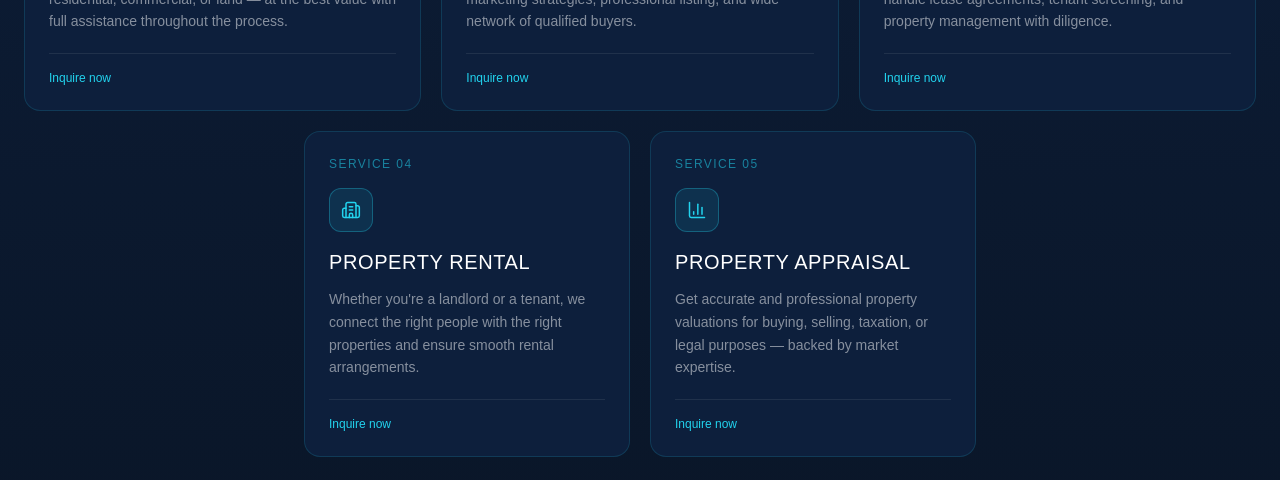
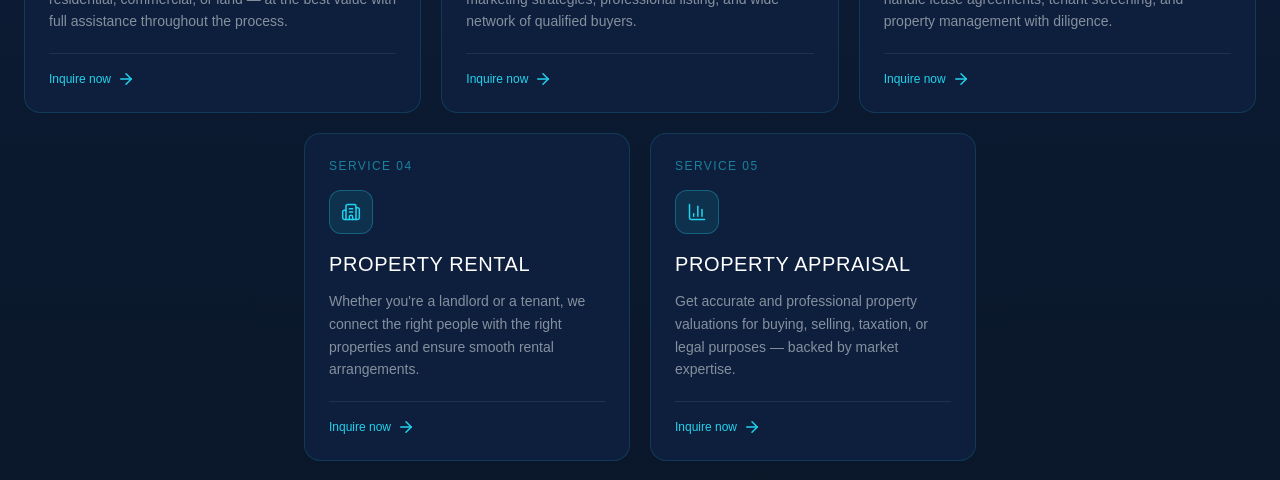
Before and after one commit to austhiiin/flavian-realty, a React (Vite) app: page / in a window 1280 px wide. Shown: the part 2317-2797 px from the top of the page. Built offline with nearby package versions, Linux system fonts and the light colour scheme.

Commit message:
fix: arrowright and lucideicon as type

```diff
--- a/src/components/ServiceCard.tsx
+++ b/src/components/ServiceCard.tsx
@@ -1,4 +1,5 @@
-import type { LucideIcon, ArrowRight } from 'lucide-react'
+import type { LucideIcon } from 'lucide-react'
+import { ArrowRight } from 'lucide-react'
 
 interface ServiceCardProps {
   icon: LucideIcon
@@ -66,6 +67,9 @@ export default function ServiceCard({ icon: Icon, title, description, index }: S
         >
           Inquire now
 
+          {/* Arrow */}
+          <ArrowRight size={18} className="transition-transform duration-300 group-hover:rotate-180" />
+
         </button>
       </div>
     </div>
```
